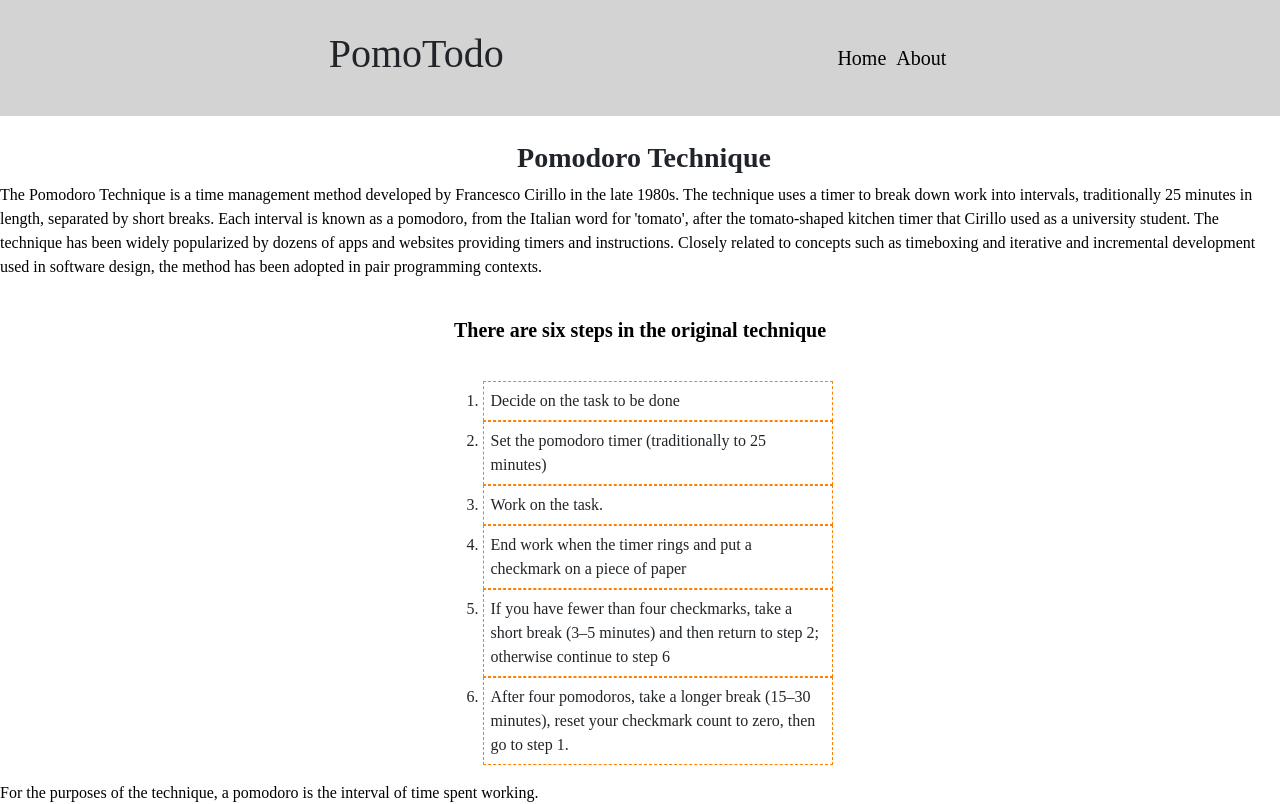
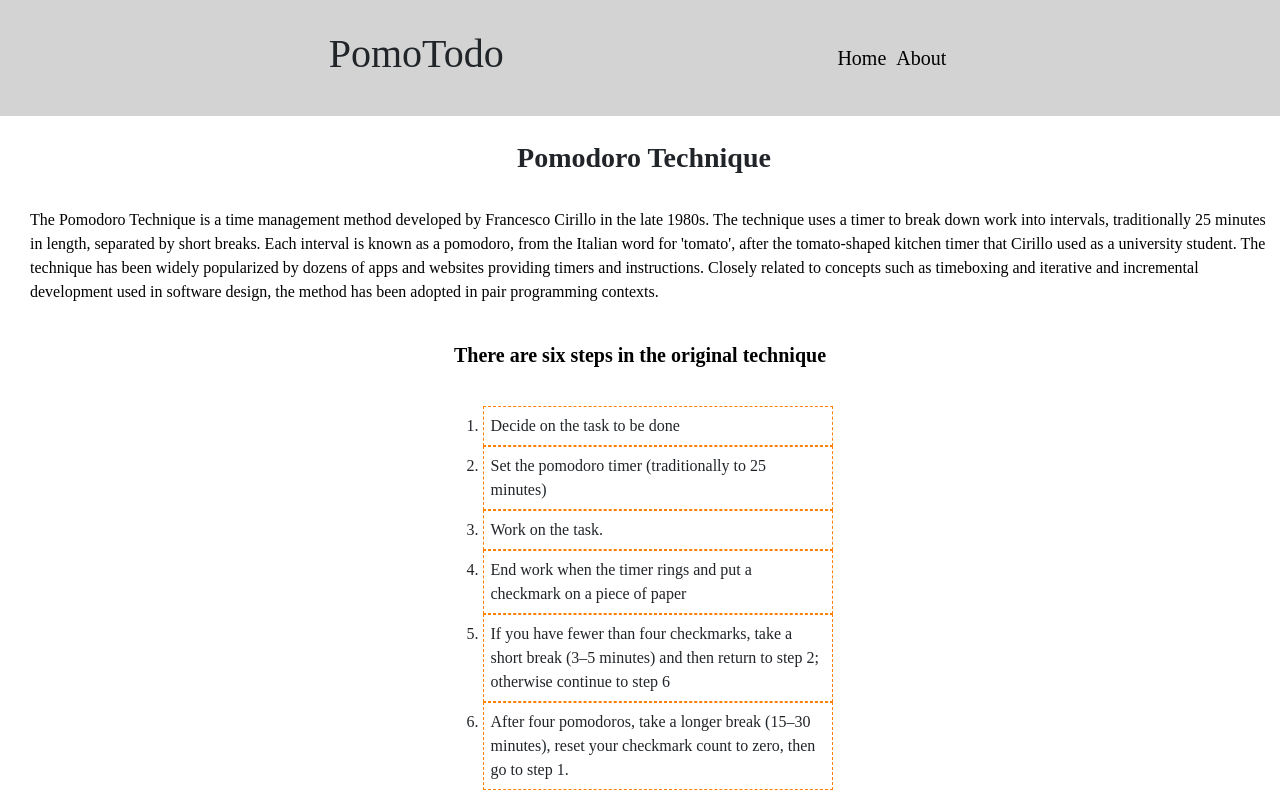
Before and after one commit to mKimp/PomoTodo, a React (Create React App) app: page /about in a window 1280 px wide. Shown: the top 804 px of the page. Built offline with nearby package versions, Linux system fonts and the light colour scheme; a web font is replaced by a local one; what moment-duration-format would draw is missing.

Commit message:
adjust margin of about page

```diff
--- a/src/components/About.js
+++ b/src/components/About.js
@@ -11,6 +11,8 @@ function About() {
         fontWeight: "normal",
         padding:"10px",
         padding: "0",
+        marginLeft:"30px",
+        paddingTop:"25px",
     };
 
     const hStyle = {
```
